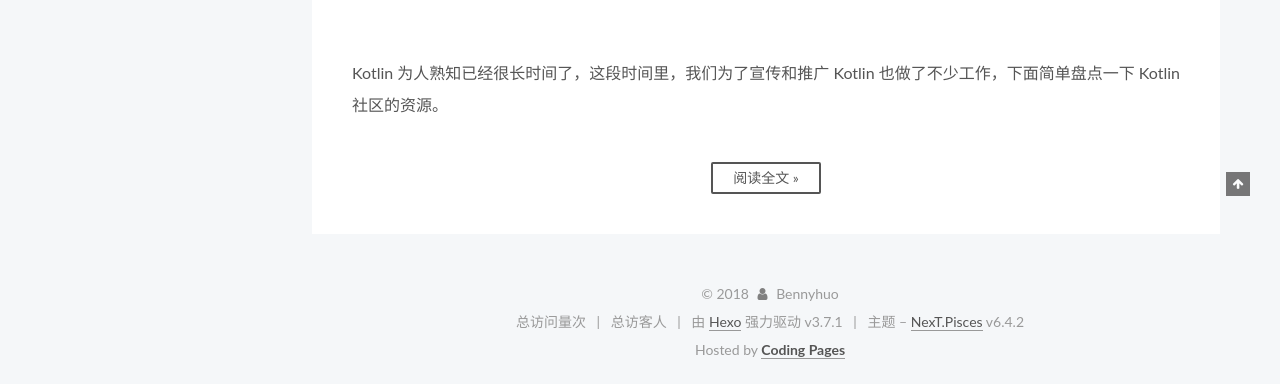
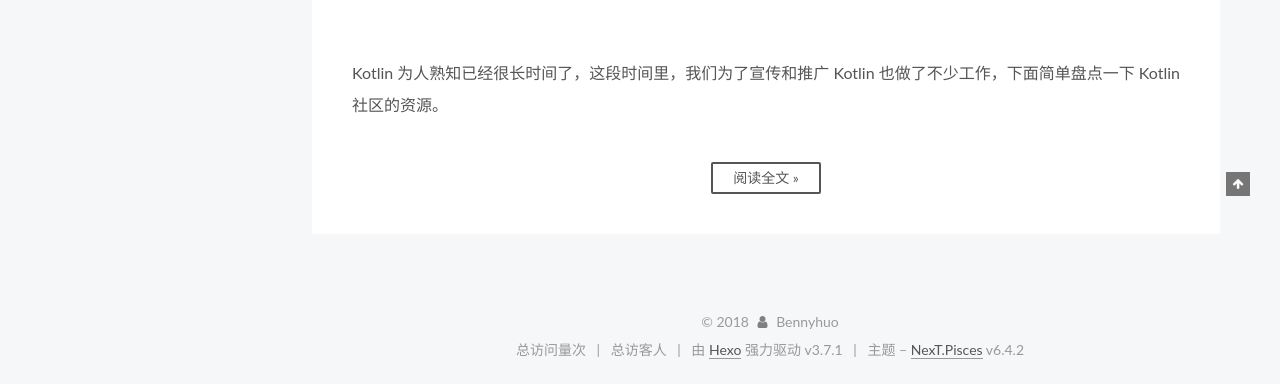
Before and after one commit to hcooll/Bennyhuo, a plain HTML site: page index.html in a window 1280 px wide. Shown: the part 704-1088 px from the top of the page. Drawn offline with Linux system fonts and the light colour scheme; some packages are replaced by stand-ins of ours; a script that the page names is missing.

Commit message:
Site updated: 2018-10-07 14:06:59

```diff
--- a/index.html
+++ b/index.html
@@ -734,8 +734,6 @@
 
 
 
-  <div class="footer-custom">Hosted by <a target="_blank" rel="external nofollow" href="https://pages.coding.me"><b>Coding Pages</b></a></div>
-
 
 
 
```
Also changed, not shown: 2018/10/02/kotlin-community-cn/index.html (+0 -2 lines), 2018/10/03/apt-tutorials/index.html (+0 -2 lines), about/index.html (+0 -2 lines), archives/2018/10/index.html (+0 -2 lines), archives/2018/index.html (+0 -2 lines), archives/index.html (+0 -2 lines).
